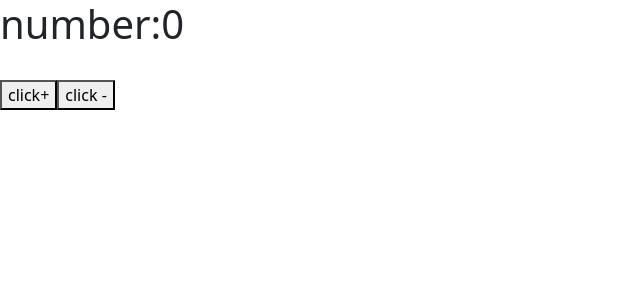
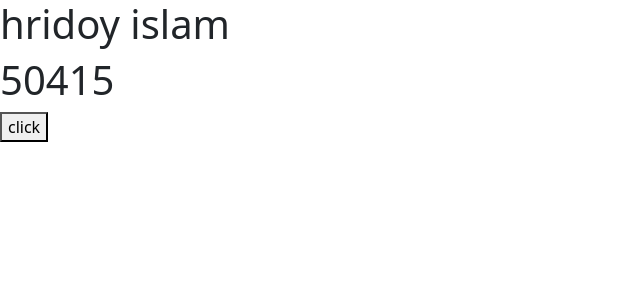
Before and after one commit to programminsekbo/fornt, a React (Vite) app: page / in a window 1280 px wide. Shown: the top 300 px of the page, without its empty margins (0-640 px from the left). Built offline with nearby package versions, Linux system fonts and the light colour scheme.

Commit message:
STATE OBJAT

```diff
--- a/src/App.jsx
+++ b/src/App.jsx
@@ -4,17 +4,47 @@ import { useRef, useState } from "react";
 
 const App = () => {
 
-let [number,setNumber]=useState(0);
+let [number,setNumber]=useState({
+  name1:"hridoy islam",
+  roll:50415,
+  cite:"dhaka",
+});
+
+
+let chang=()=>{
+
+setNumber(
+
+
+
+  prevOBJ=>({
+
+    ...prevOBJ,
+    name1:"rk rafik ridoy",
+    roll:2000,
+
+
+
+  })
+
+
+
+
+
+)
+
+
+}
+
+
 
 
 
   return (
     <div>
-  <h1>number:{number}</h1><br />
-
-<button onClick={()=>setNumber(number+1)}>click+</button>
-<button onClick={()=>setNumber(number-1)}>click - </button>
-
+<h1>{number.name1}</h1>
+<h1>{number.roll}</h1>
+<button onClick={chang}>click</button>
 
     </div>
   );
```
